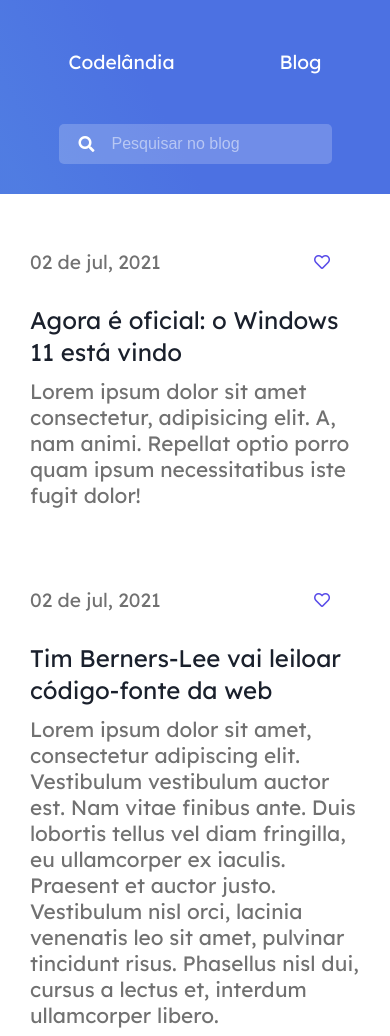
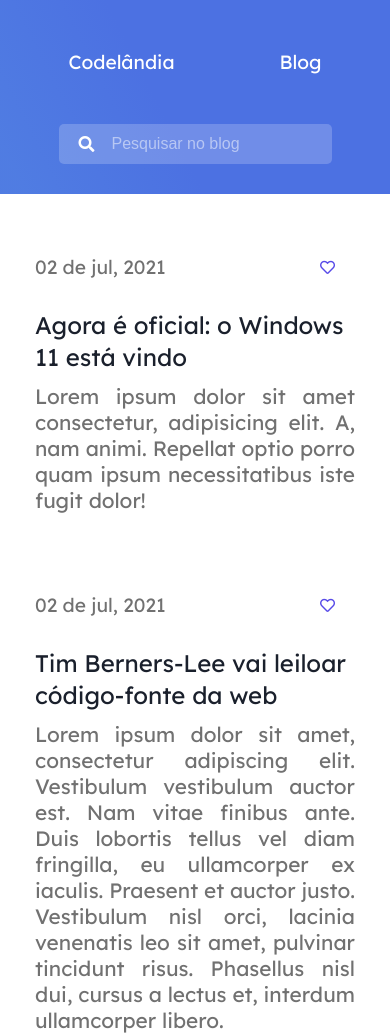
Before and after one commit to Larissasthefany/post, a plain HTML site: page index.html in a window 390 px wide. Shown: the top 1036 px of the page. Drawn offline with Linux system fonts and the light colour scheme; a web font is replaced by a local one.

Commit message:
Responsivo

```diff
--- a/src/css/responsivo.css
+++ b/src/css/responsivo.css
@@ -29,7 +29,7 @@
         bottom: 0;
         left: 0;
         right: 0;
-        padding: 30px;
+        padding: 35px;
         margin-top: 220px;
     }
 
@@ -48,6 +48,7 @@
     }
 
     .about p{
+        text-align: justify;
         font-size: 1.3rem;
     }
 
--- a/src/css/style.css
+++ b/src/css/style.css
@@ -92,7 +92,7 @@ input::placeholder {
     transition: all 0.3s ease-in-out;
 }
 
-.search-input input[type="text"].focus + .search-icon {
+.search-input input[type="text"].focus+.search-icon {
     opacity: 0;
     visibility: hidden;
     transform: translateX(-50%);
@@ -126,14 +126,20 @@ main {
     color: #717171;
 }
 
-.content i {
+.fa-heart {
     color: #574AE8;
-    outline: none;
     transition: 0.5s ease-in-out;
+
 }
 
-.content i:hover {
+.fa-heart {
+    font-size: 15px;
+    display: block;
+}
+
+.fa-heart:hover {
     color: rgb(237, 9, 55);
+    background-color: red;
 }
 
 
```
